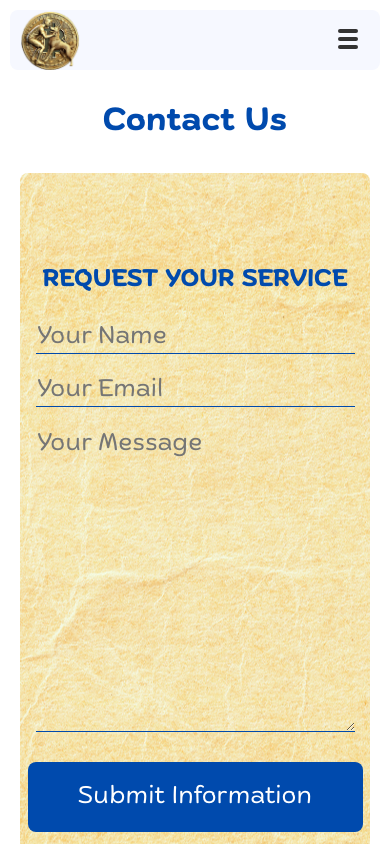
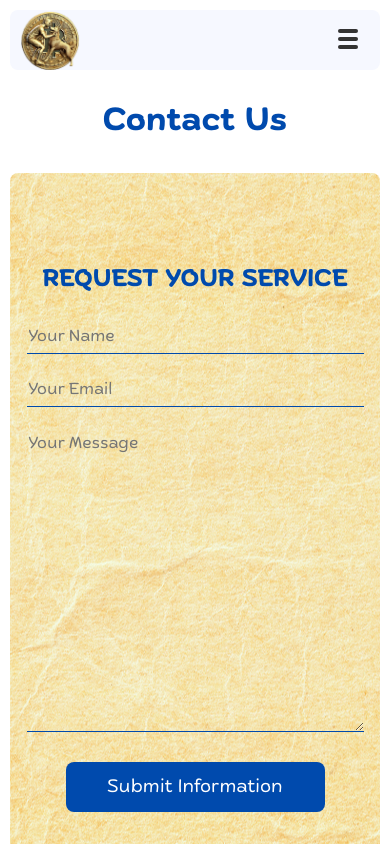
Before and after one commit to loyalfriend0615/broccoli, a React (Create React App) app: page /contact in a window 390 px wide. Shown: the top 844 px of the page. Built offline with nearby package versions, Linux system fonts and the light colour scheme.

Commit message:
contact us modify

```diff
--- a/src/App.js
+++ b/src/App.js
@@ -12,6 +12,7 @@ import Hiscoin from './components/hiscoin';
 import WhatsNext from './components/WhatsNext';
 import WhyBroc from './components/WhyBroc';
 import Contact from './components/contact';
+import Terms_Conditions from './components/Terms_Conditions';
 
 function App() {
   return (
@@ -27,6 +28,7 @@ function App() {
           <Route path="/whats-next" element={<WhatsNext />} />
           <Route path="/why-broc" element={<WhyBroc />} />
           <Route path="/contact" element={<Contact />} />
+          <Route path="/terms-conditions" element={<Terms_Conditions />} />
         </Routes>
         <Footer />
       </BrowserRouter>
--- /dev/null
+++ b/src/components/Terms_Conditions/index.js
@@ -0,0 +1,13 @@
+import React from 'react';
+
+import './Terms_Conditions.css';
+
+function Terms_Conditions() {
+    return (
+        <div id="terms_conditions">
+            Terms_Conditions
+        </div>
+    );
+}
+
+export default Terms_Conditions;
--- a/src/components/contact/contact.css
+++ b/src/components/contact/contact.css
@@ -65,3 +65,18 @@ form div {
         margin-right: 20px;
     }
 }
+@media (max-width: 459px) {
+    .contactForm {
+        margin-left: 10px;
+        margin-right: 10px;
+    }
+    form input, form textarea {
+        font-size: 16px;
+    }
+    form button {
+        width: 70%;
+        height: 50px;
+        line-height: 50px;
+        font-size: 18px;
+    }
+}
```
Also changed, not shown: src/components/Terms_Conditions/Terms_Conditions.css (added).
